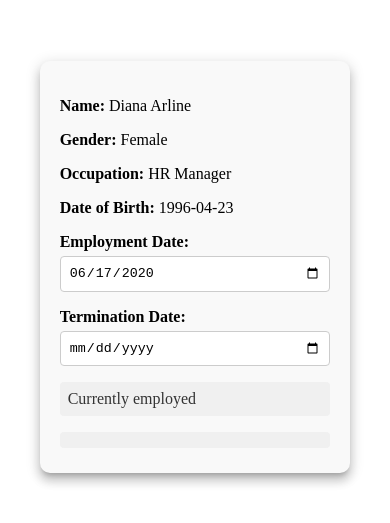
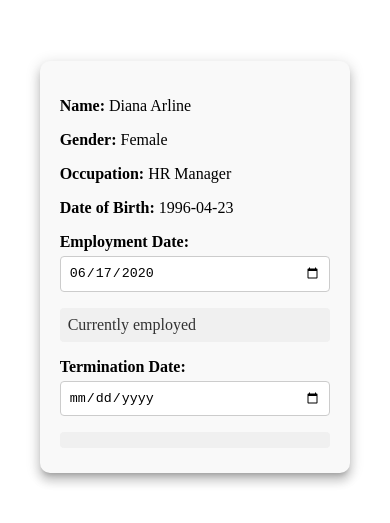
Before and after one commit to yassaasalib/employee-management, a Vue app: page /#/employee/1 in a window 390 px wide. Shown: the part 155-678 px from the top of the page. Built offline with nearby package versions, Linux system fonts and the light colour scheme.

Commit message:
main #comment Styling for responsive Details

```diff
--- a/src/views/EmployeeDetails.vue
+++ b/src/views/EmployeeDetails.vue
@@ -7,11 +7,9 @@
         <p><strong>Occupation:</strong> {{ employee.Occupation }}</p>
         <p><strong>Date of Birth:</strong> {{ employee.DateOfBirth }}</p>
         <p><strong>Employment Date:</strong> <input type="date" v-model="employmentDate" class="input-field"></p>
+        <p class="message">{{ employmentDateMessage }}</p>
         <p><strong>Termination Date:</strong> <input type="date" v-model="terminationDate" class="input-field"></p>
-        <div class="message-box">
-          <p class="message">{{ employmentDateMessage }}</p>
-          <p class="message">{{ terminationDateMessage }}</p>
-        </div>
+        <p class="message">{{ terminationDateMessage }}</p>
       </div>
       <div v-else>
         <p>Loading...</p>
```
